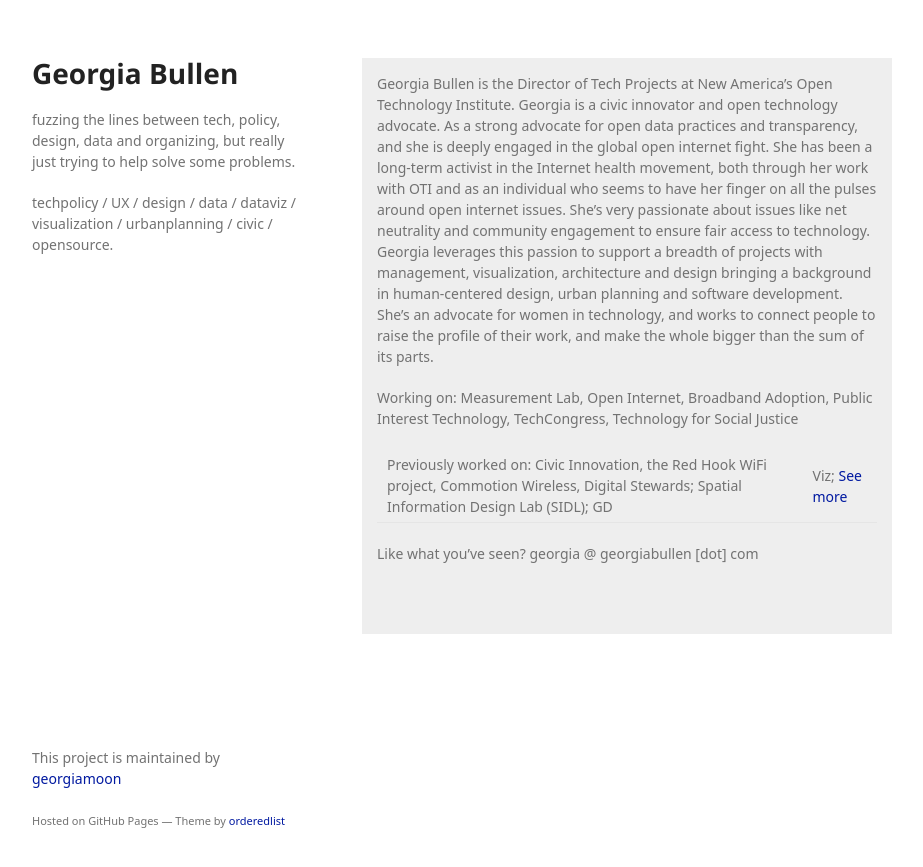
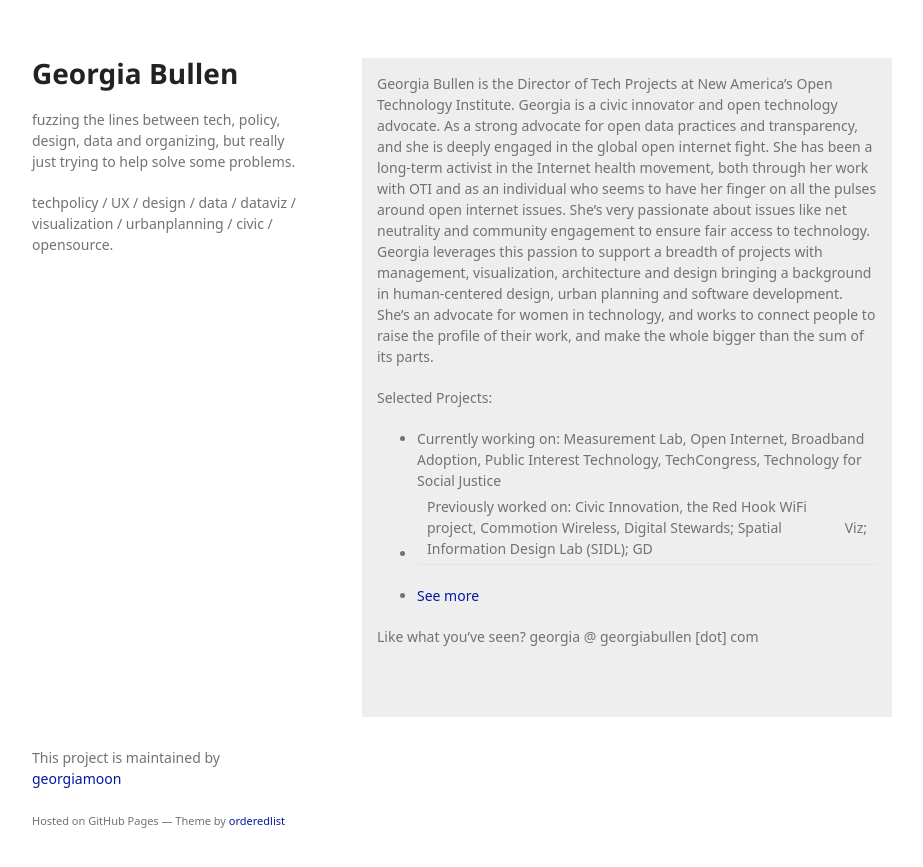
Before and after one commit to georgiamoon/markdowncv, a Jekyll site: the page built from index.md, in a window 1280 px wide. Shown: the top 867 px of the page, without its empty margins (178-1101 px from the left). Built offline with Jekyll 4.4.1, drawn with Linux system fonts in a browser that asks for light colours; some web fonts are replaced; our own code applies the rules of GitHub Pages for plain Markdown files; a script that is not in the unit is left out.

Commit message:
Update index list

```diff
--- a/index.md
+++ b/index.md
@@ -1,7 +1,10 @@
 Georgia Bullen is the Director of Tech Projects at New America’s Open Technology Institute. Georgia is a civic innovator and open technology advocate. As a strong advocate for open data practices and transparency, and she is deeply engaged in the global open internet fight. She has been a long-term activist in the Internet health movement, both through her work with OTI and as an individual who seems to have her finger on all the pulses around open internet issues. She's very passionate about issues like net neutrality and community engagement to ensure fair access to technology. Georgia leverages this passion to support a breadth of projects with management, visualization, architecture and design bringing a background in human-centered design, urban planning and software development. She's an advocate for women in technology, and works to connect people to raise the profile of their work, and make the whole bigger than the sum of its parts.
 
-Working on: Measurement Lab, Open Internet, Broadband Adoption, Public Interest Technology, TechCongress, Technology for Social Justice
 
-Previously worked on: Civic Innovation, the Red Hook WiFi project, Commotion Wireless, Digital Stewards; Spatial Information Design Lab (SIDL); GD|Viz; [See more](cv.md)
+Selected Projects:
+
+- Currently working on: Measurement Lab, Open Internet, Broadband Adoption, Public Interest Technology, TechCongress, Technology for Social Justice
+- Previously worked on: Civic Innovation, the Red Hook WiFi project, Commotion Wireless, Digital Stewards; Spatial Information Design Lab (SIDL); GD|Viz;
+- [See more](cv.md)
 
 Like what you've seen? georgia @ georgiabullen [dot] com
```
